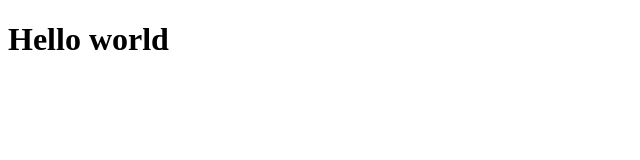
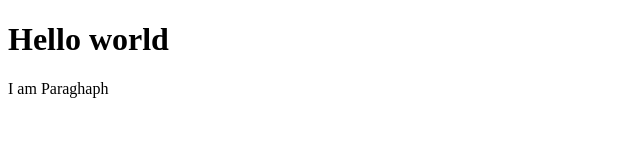
Before and after one commit to shashank-iksula/Git-Practice, a plain HTML site: page index.html in a window 1280 px wide. Shown: the whole page, without its empty margins (0-640 px from the left). Drawn offline with Linux system fonts and the light colour scheme.

Commit message:
second commit : Adding a Paragraph

```diff
--- a/index.html
+++ b/index.html
@@ -8,5 +8,6 @@
 </head>
 <body>
     <h1>Hello world</h1>
+    <p>I am Paraghaph</p>
 </body>
 </html>
```
